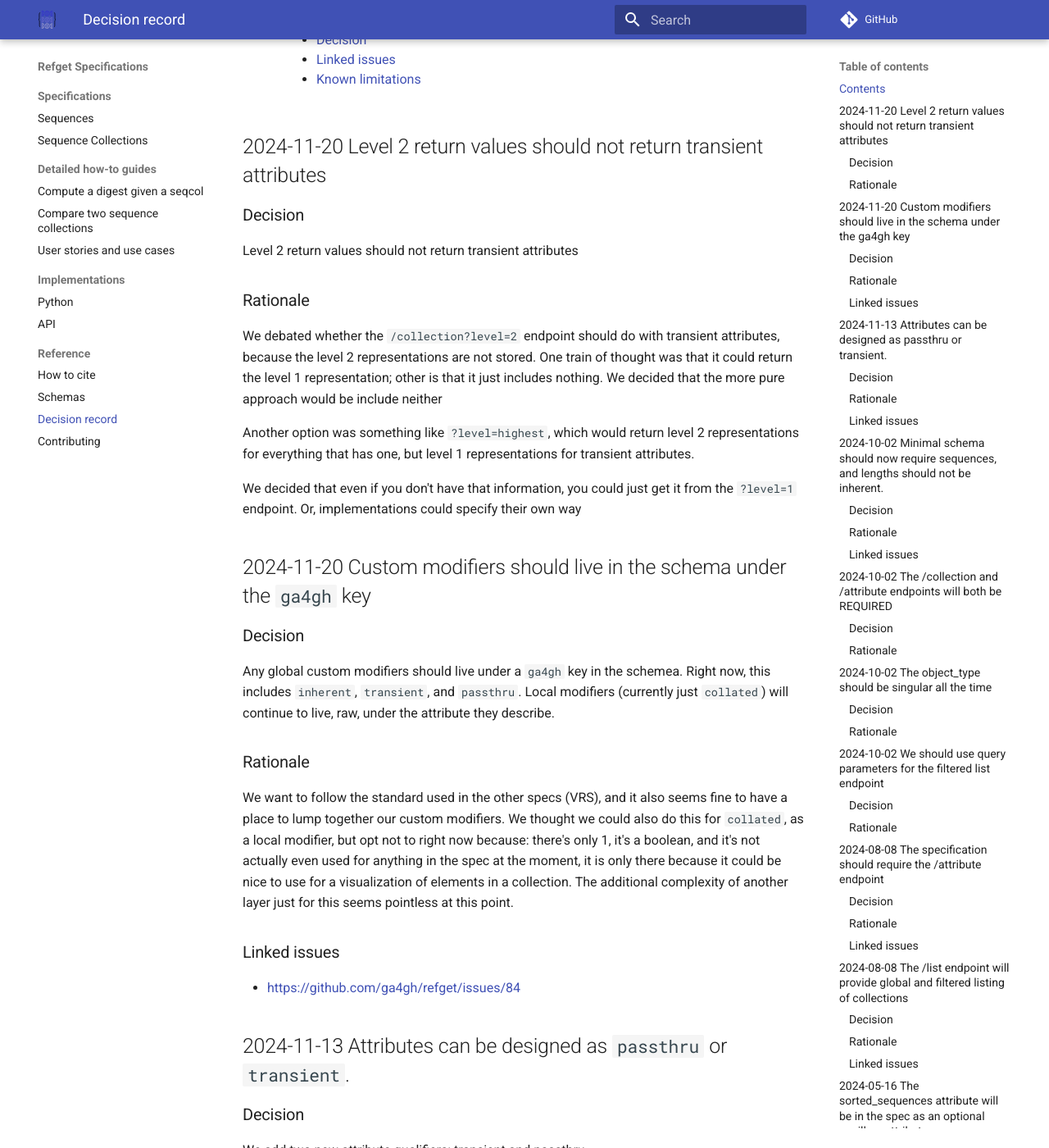
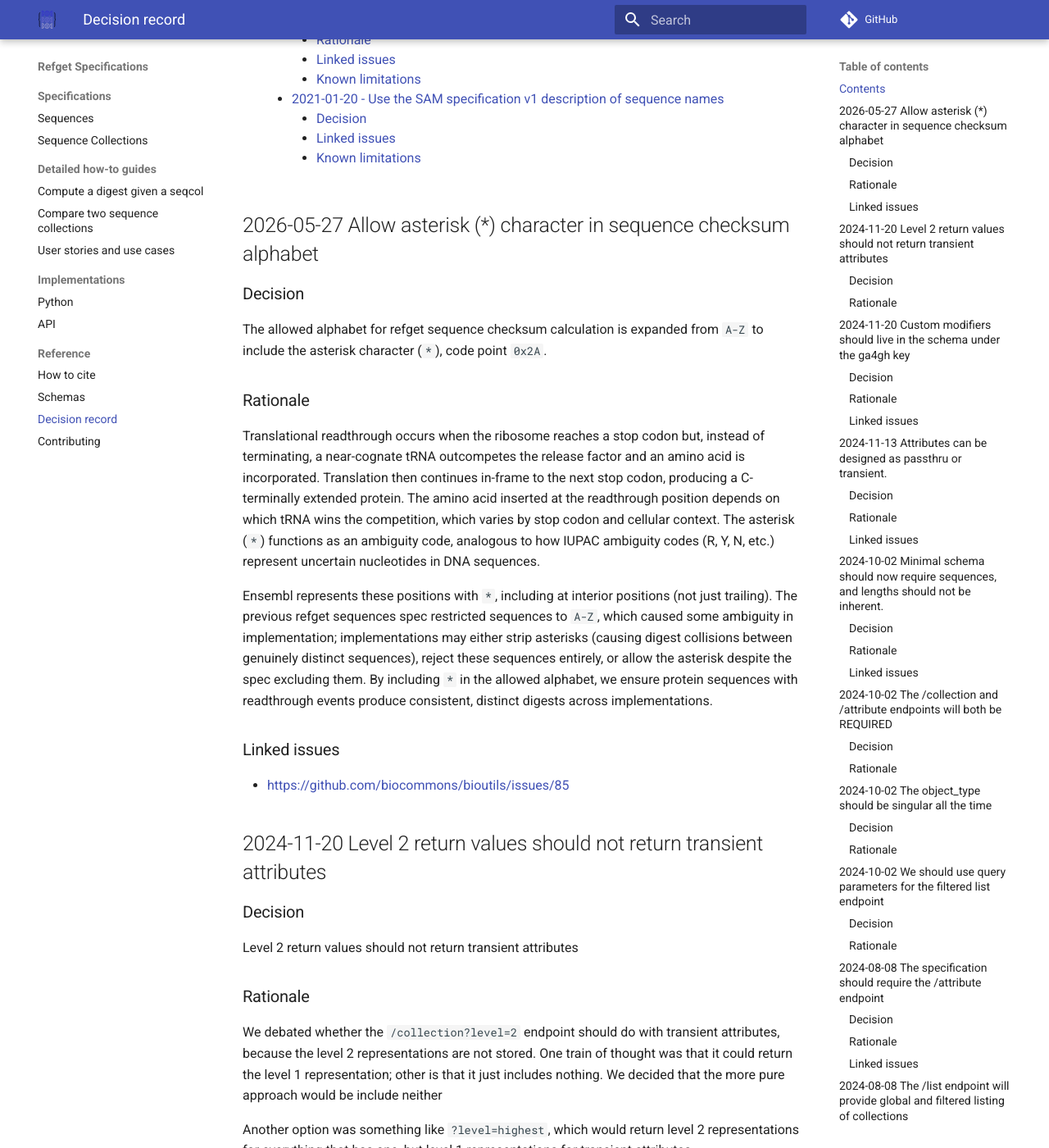
Before and after one commit to ga4gh/refget, an MkDocs documentation site: the page built from docs/decision_record.md, in a window 1280 px wide and 1400 px high, scrolled down 3738 px. Shown: the whole window at 82% size. Built offline with MkDocs 1.6.1 and Material for MkDocs 9.7.7, drawn with Linux system fonts in a browser that asks for light colours; comment, search, counter and statistics services are not loaded; some of the changed text lies outside the part shown.

Commit message:
allow asterisk in sequences

```diff
--- a/docs/decision_record.md
+++ b/docs/decision_record.md
@@ -7,6 +7,22 @@ The key words "MUST", "MUST NOT", "REQUIRED", "SHALL", "SHALL NOT", "SHOULD", "S
 ## Contents
 
 [TOC]
+
+## 2026-05-27 Allow asterisk (*) character in sequence checksum alphabet
+
+### Decision
+
+The allowed alphabet for refget sequence checksum calculation is expanded from `A-Z` to include the asterisk character (`*`), code point `0x2A`.
+
+### Rationale
+
+Translational readthrough occurs when the ribosome reaches a stop codon but, instead of terminating, a near-cognate tRNA outcompetes the release factor and an amino acid is incorporated. Translation then continues in-frame to the next stop codon, producing a C-terminally extended protein. The amino acid inserted at the readthrough position  depends on which tRNA wins the competition, which varies by stop codon and cellular context. The asterisk (`*`) functions as an ambiguity code, analogous to how IUPAC ambiguity codes (R, Y, N, etc.) represent uncertain nucleotides in DNA sequences.
+
+Ensembl represents these positions with `*`, including at interior positions (not just trailing). The previous refget sequences spec restricted sequences to `A-Z`, which caused some ambiguity in implementation; implementations may either strip asterisks (causing digest collisions between genuinely distinct sequences), reject these sequences entirely, or allow the asterisk despite the spec excluding them. By including `*` in the allowed alphabet, we ensure protein sequences with readthrough events produce consistent, distinct digests across implementations.
+
+### Linked issues
+
+- <https://github.com/biocommons/bioutils/issues/85>
 
 ## 2024-11-20 Level 2 return values should not return transient attributes
 
```
Also changed, not shown: docs/sequences/README.md (+10 -6 lines).
